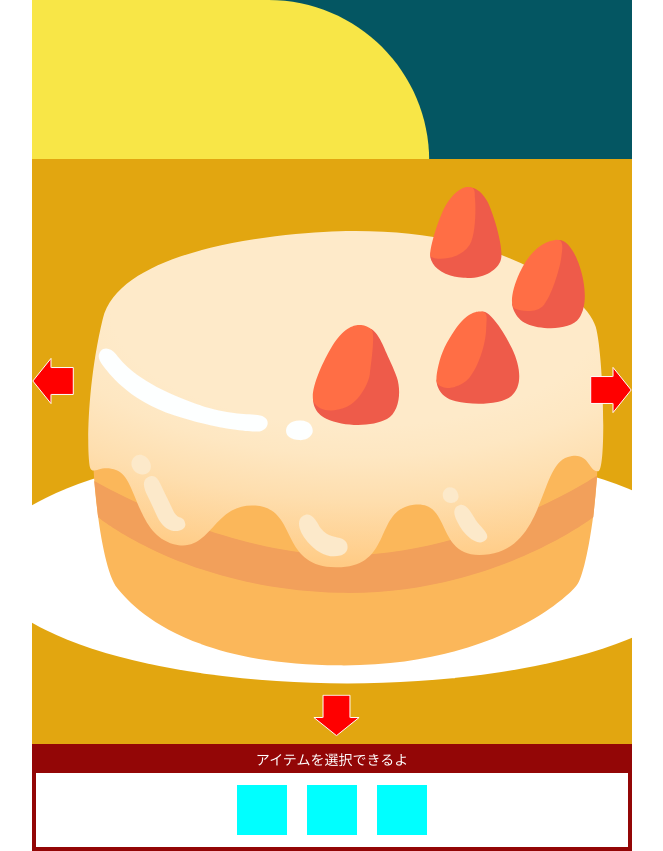
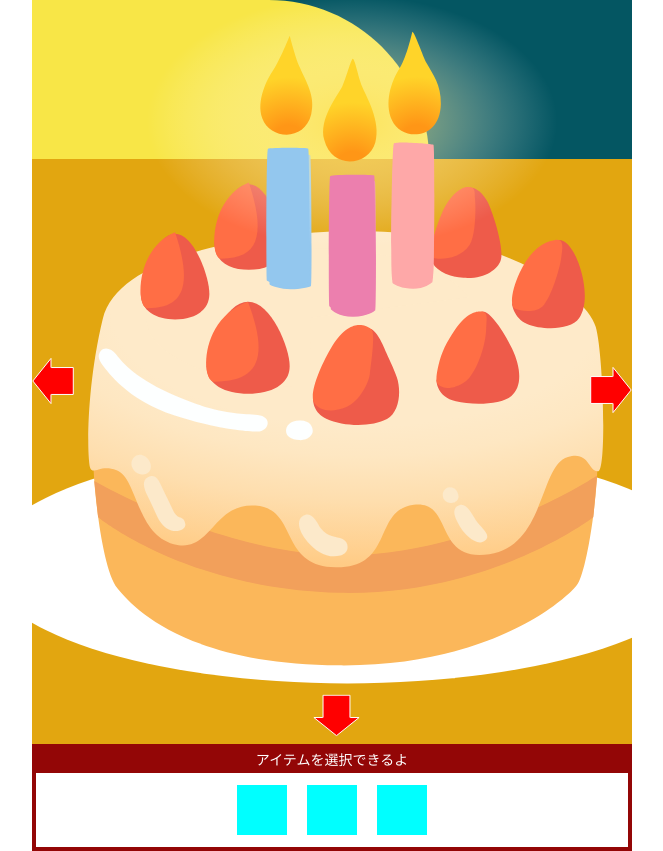
Before and after one commit to marimonon/advent2024_christmas, a React (Vite) app: page / in a window 1280 px wide. Shown: the whole page, without its empty margins (308-971 px from the left). Built offline with nearby package versions, Linux system fonts and the light colour scheme.

Commit message:
candleのcssの追加

```diff
--- a/src/components/Rooms/ExCake.tsx
+++ b/src/components/Rooms/ExCake.tsx
@@ -1,18 +1,40 @@
 /** @jsxImportSource @emotion/react */
 import { css } from "@emotion/react"
 import ExCakeBg from "../Images/Dining/ExCakeBg"
+import ExCandlesImage from "../Images/Dining/ExCandlesImage"
+import ExDecoImage from "../Images/Dining/ExDecoImage"
 
 const ExCake: React.FC = () => {
   return (
     <div>
-      <ExCakeBg css={ExCakeBgCss} />
+      <ExDecoImage css={exDecoCss} />
+      <ExCandlesImage css={exCandlesCss} />
+      <ExCakeBg css={exCakeBgCss} />
     </div>
   )
 }
 
 export default ExCake
 
-const ExCakeBgCss = css`
+const exDecoCss = css`
+  position: absolute;
+  top: -2%;
+  left: 18%;
+  width: 70%;
+  height: auto;
+  z-index: 3;
+`
+
+const exCandlesCss = css`
+  position: absolute;
+  top: 20%;
+  left: 19%;
+  width: 55%;
+  height: auto;
+  z-index: 2;
+`
+
+const exCakeBgCss = css`
   width: 100%;
   height: 100%;
 `
```
